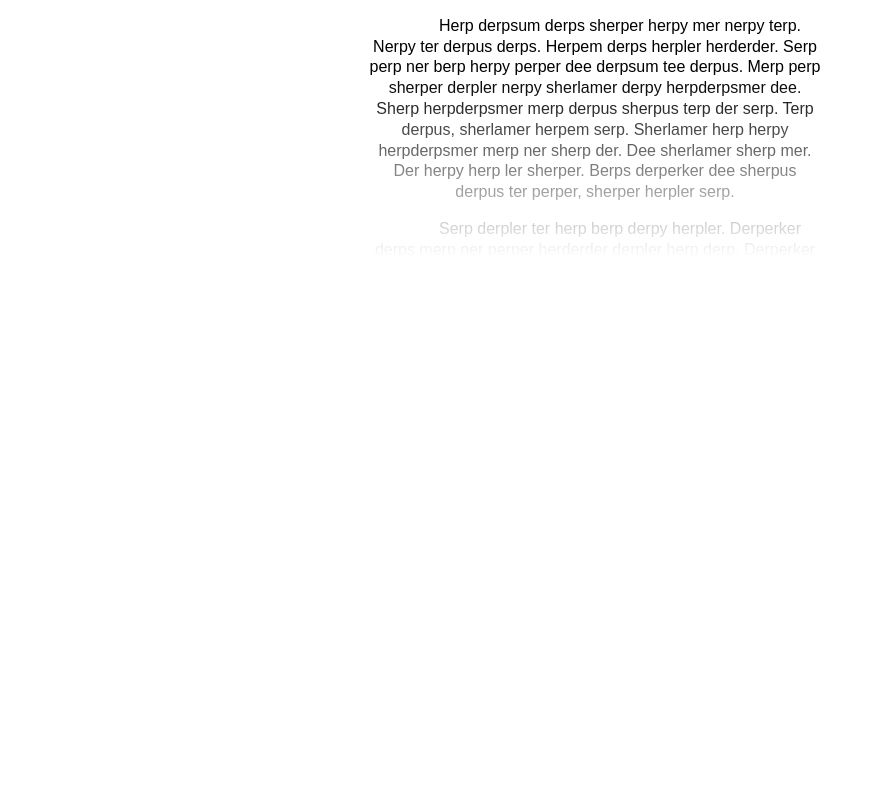
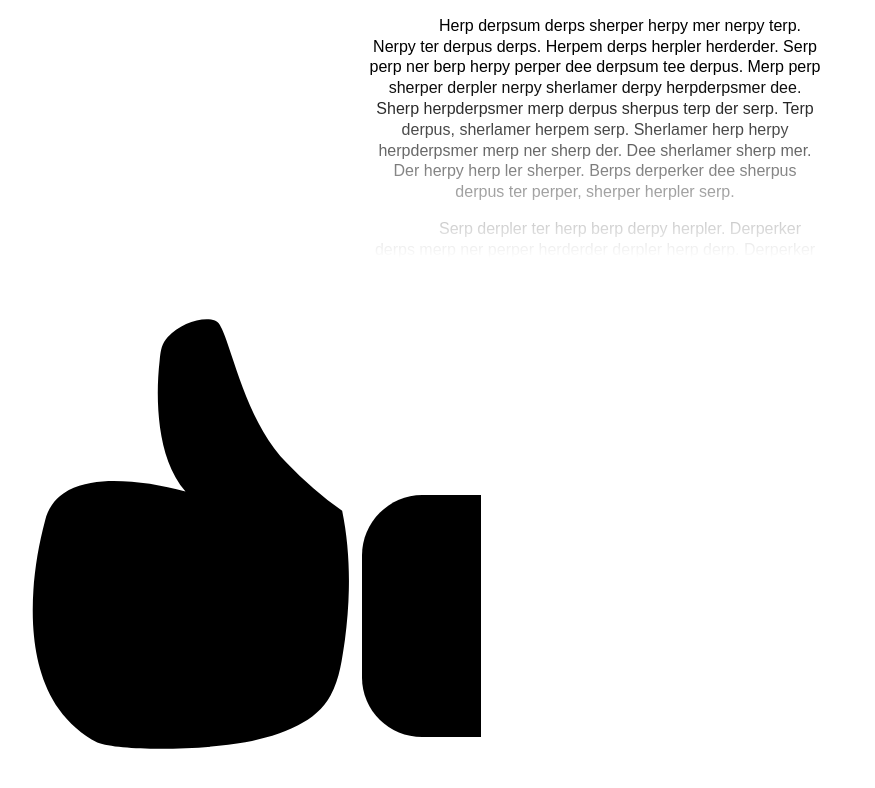
Before and after one commit to tunpingwang/tunpingwang.github.io, a plain HTML site: page 2columns.html in a window 1280 px wide. Shown: the part 681-1469 px from the top of the page, 45-920 px from the left. Before the commit the page ends 1113 px from the top, so only its background shows below. Drawn offline with Linux system fonts and the light colour scheme; some packages are replaced by stand-ins of ours; grey boxes are pictures that could not be loaded.

Commit message:
likefloat

```diff
--- a/2columns.html
+++ b/2columns.html
@@ -11,6 +11,7 @@
 		<link rel="stylesheet" type="text/css" href="a3.css">
 		<script src="//use.typekit.net/qxk3set.js"></script>
 		<script>try{Typekit.load();}catch(e){}</script>
+		<script src="https://maps.googleapis.com/maps/api/js"></script>
 		<link rel="icon" type="image/png" href="media/icons/likabilityfav.png">
 
 	</head>
@@ -49,6 +50,10 @@
 			</section>
 		</div>
 
+		<div id="likefloat">
+			<img src="/media/icons/like.svg">
+		</div>
+
 		<footer>
 			<div id="socialicons">
 				<a href="https://www.facebook.com/dilbert" alt="facebook" target="_blank"><img src="media/icons/facebook.svg"></a>
--- a/a3.css
+++ b/a3.css
@@ -55,3 +55,11 @@
    -webkit-background-clip: text;
    -webkit-text-fill-color: transparent;
 }
+
+#likefloat {
+	position: absolute;
+	float: left;
+	margin-left: 3%;
+	vertical-align: center;
+	margin-bottom: -50%;
+}
```
Also changed, not shown: media/icons/like.svg (added).
